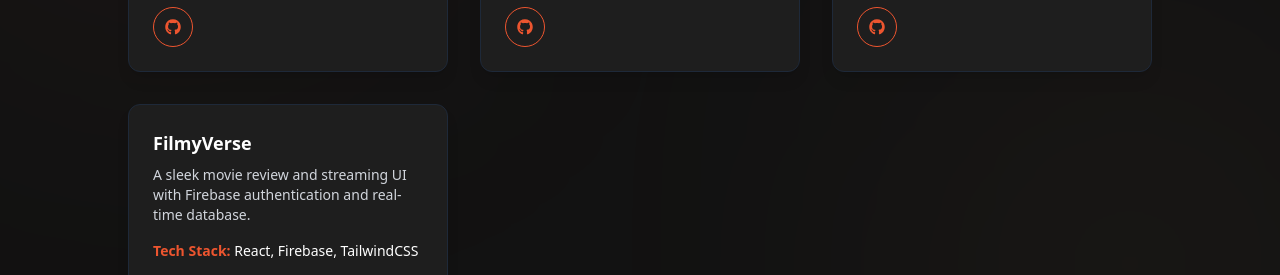
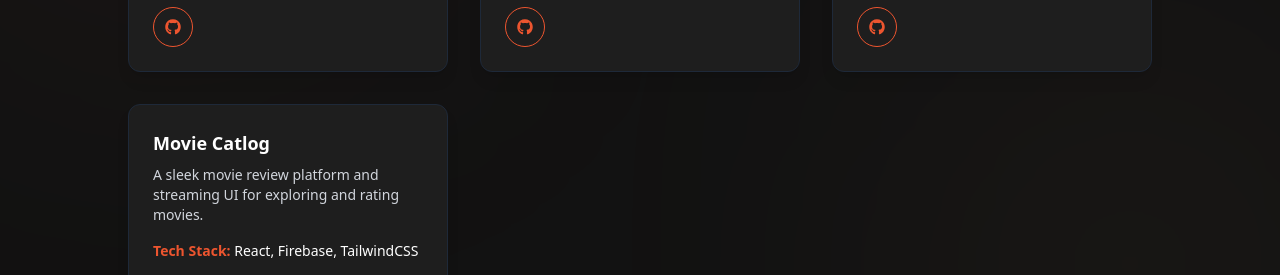
Before and after one commit to vanshita-gawande/my-portfolio, a React (Vite) app: page / in a window 1280 px wide. Shown: the part 3000-3275 px from the top of the page. Built offline with nearby package versions, Linux system fonts and the light colour scheme.

Commit message:
updated resume

```diff
--- a/src/components/Projects.jsx
+++ b/src/components/Projects.jsx
@@ -32,9 +32,9 @@ const Projects = () => {
       github: "https://github.com/vanshita-gawande/New-Learning",
     },
     {
-      title: "FilmyVerse",
+      title: "Movie Catlog",
       description:
-        "A sleek movie review and streaming UI with Firebase authentication and real-time database.",
+        "A sleek movie review platform and streaming UI for exploring and rating movies. ",
       technologies: ["React", "Firebase", "TailwindCSS"],
       github: "https://github.com/vanshita-gawande",
     },
```
Also changed, not shown: 1 other file (tests, documents, lock files or other folders).
